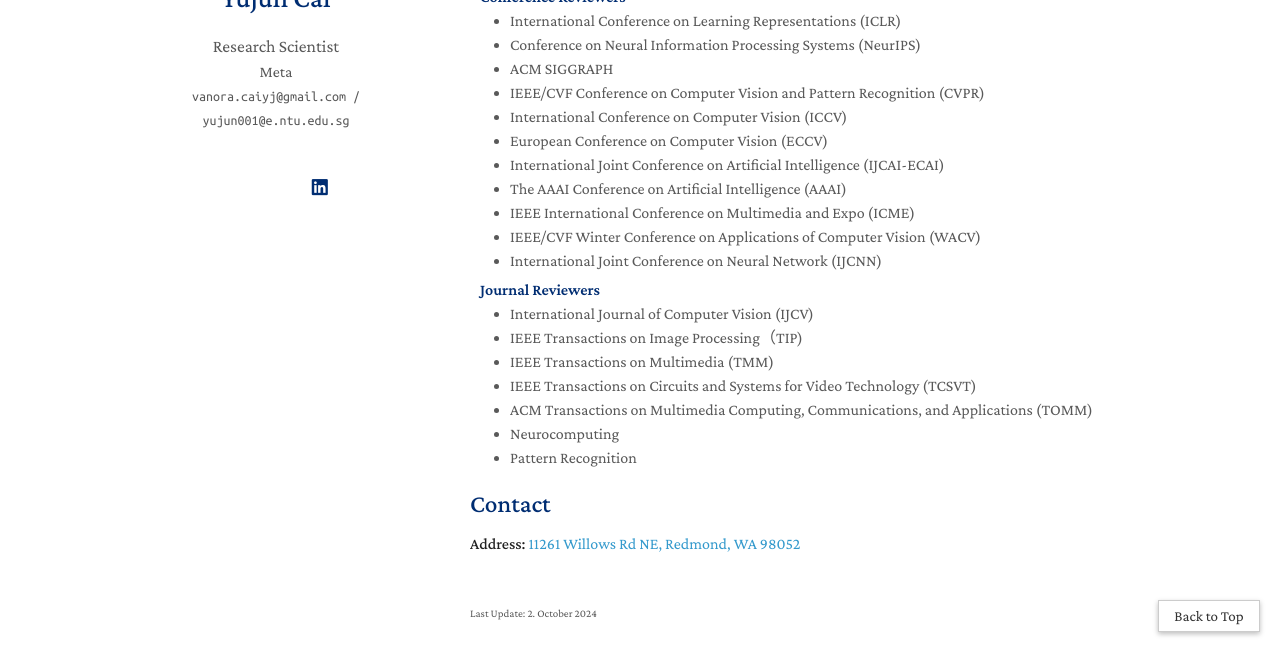
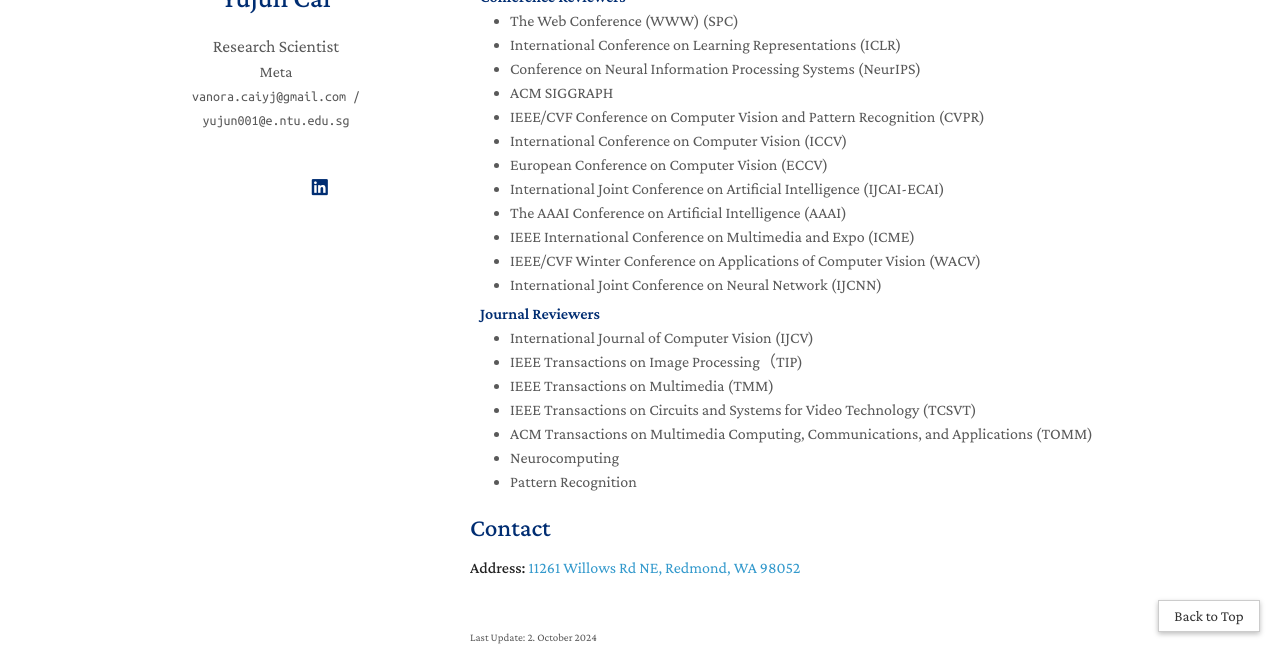
Before and after one commit to vanoracai/vanoracai.github.io, a Jekyll site: the page built from index.md, in a window 1280 px wide and 900 px high, scrolled down 5499 px, cut to the strip 248-900 px from the top of the window. Built offline with Jekyll 4.4.1, drawn with Linux system fonts in a browser that asks for light colours; nearby versions of some CDN libraries; a style sheet for code colours, icons or effects is not loaded; our own code applies the rules of GitHub Pages for plain Markdown files.

Commit message:
Update services.md

```diff
--- a/_includes/services.md
+++ b/_includes/services.md
@@ -23,6 +23,7 @@
 <h4 style="margin:0 10px 0;">Conference Reviewers</h4>
 
 <ul style="margin:0 0 5px;">
+  <li><a href="https://eccv2022.ecva.net/"><autocolor>The Web Conference (WWW) (SPC) </autocolor></a></li>
   <li><a href="https://neurips.cc/Conferences/2022"><autocolor>International Conference on Learning Representations (ICLR) </autocolor></a></li>
   <li><a href="https://icml.cc/Conferences/2022"><autocolor>Conference on Neural Information Processing Systems (NeurIPS) </autocolor></a></li>
   <li><a href="https://www.siggraph.org/"><autocolor>ACM SIGGRAPH </autocolor></a></li>
```
